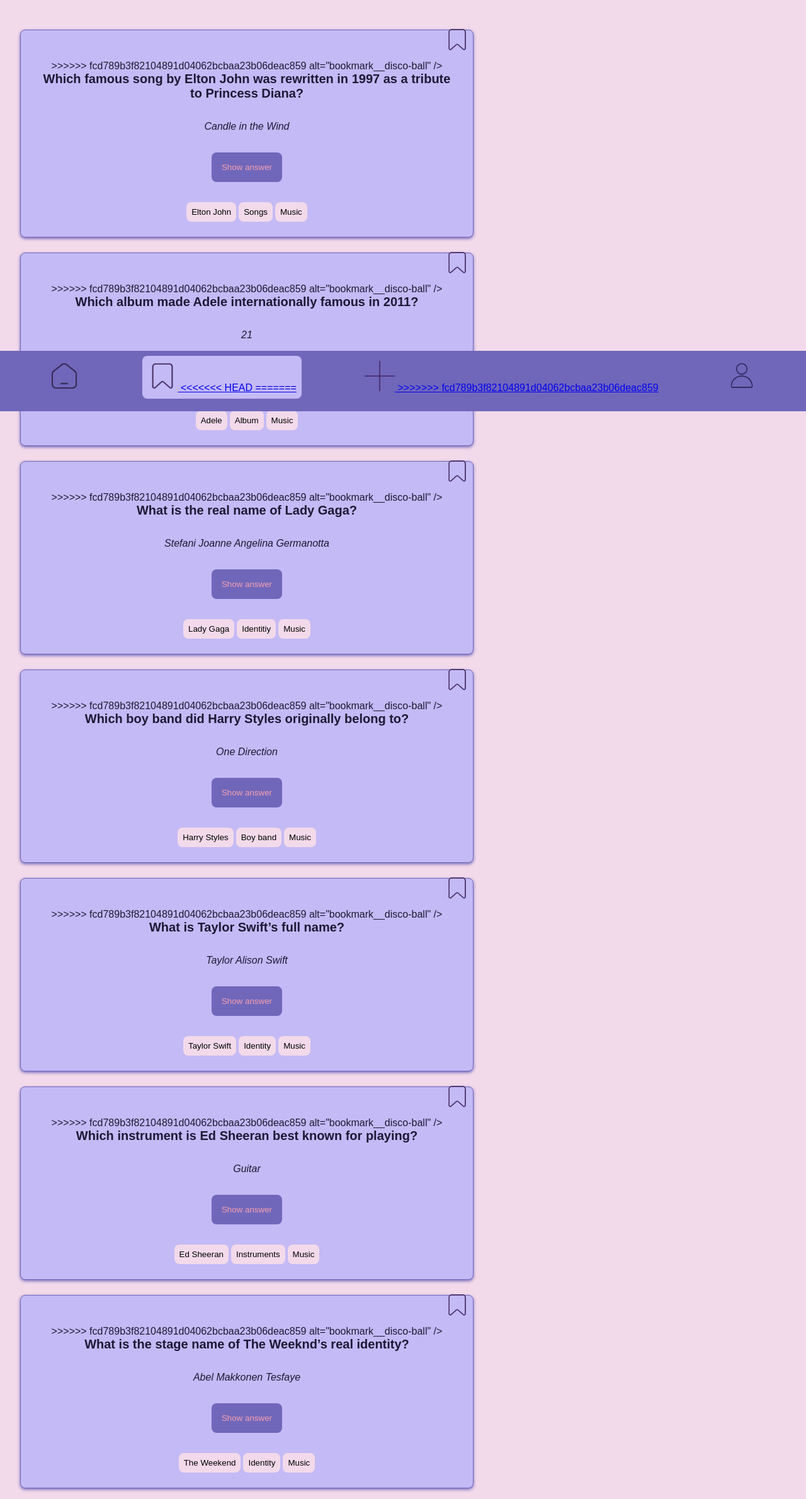
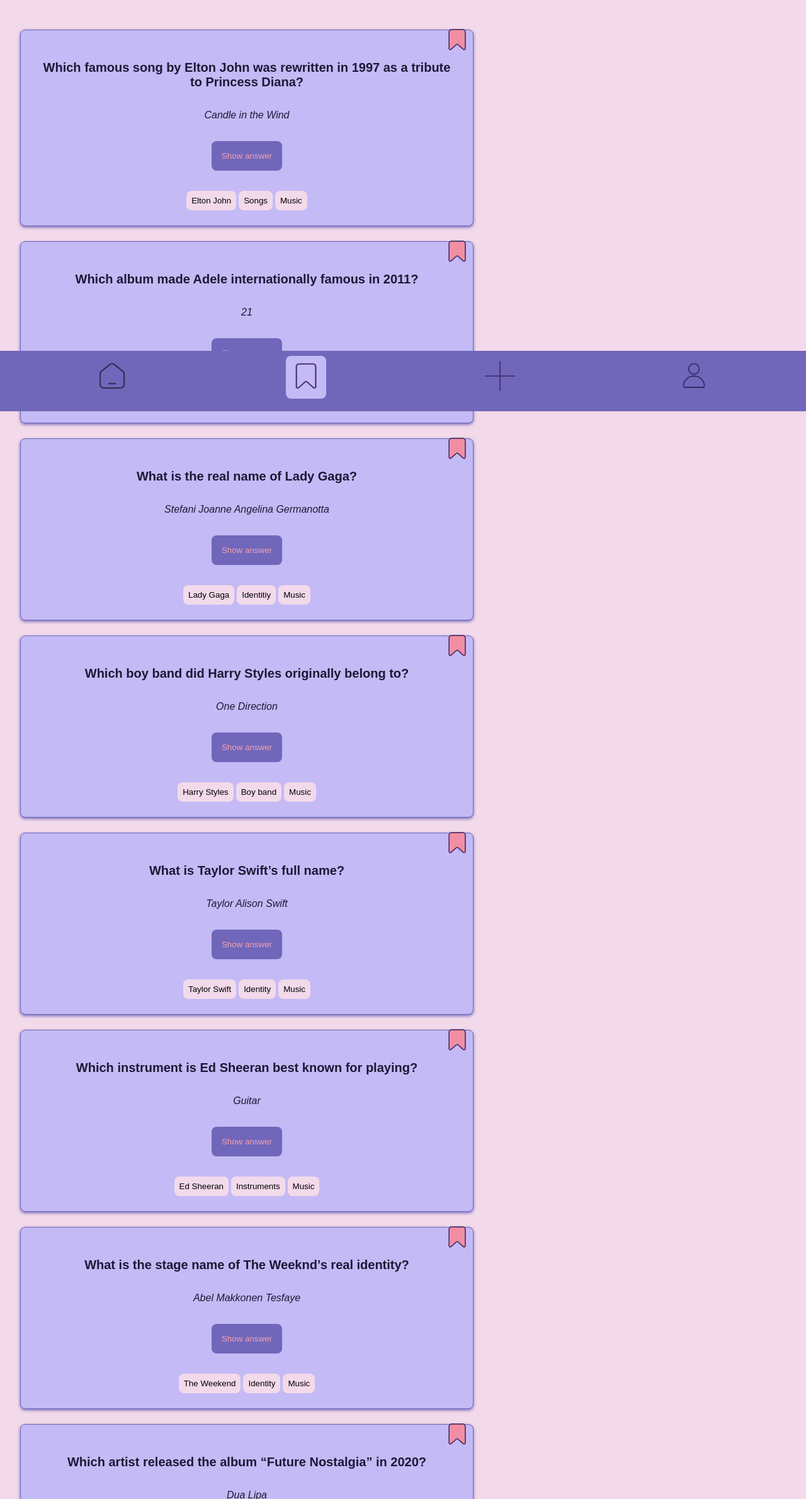
Before and after one commit to maria-traut/quiz-app_updated, a plain HTML site: page bookmarks.html in a window 1280 px wide. Shown: the part 147-2527 px from the top of the page at 63% size. Drawn offline with Linux system fonts and the light colour scheme.

Commit message:
solve conflicts

```diff
--- a/bookmarks.html
+++ b/bookmarks.html
@@ -6,11 +6,8 @@
       name="viewport"
       content="width=device-width, initial-scale=1, shrink-to-fit=no"
     />
-<<<<<<< HEAD
-    <link rel="icon" href="./assets/music_violet.png" type="disco-ball-icon" />
-=======
     <link rel="icon" href="./assets/music_violet.png" type="music-note-icon" />
->>>>>>> fcd789b3f82104891d04062bcbaa23b06deac859
+    >>>>>>> fcd789b3f82104891d04062bcbaa23b06deac859
     <title>Music Quiz</title>
     <link rel="stylesheet" href="./styles.css" />
     <script src="./index.js" defer></script>
@@ -27,12 +24,8 @@
         <article class="question-card">
           <img
             class="question-card__bookmark"
-<<<<<<< HEAD
-            src="./assets/ribbon_dark.png"
-=======
             src="./assets/ribbon_active_salmon_dark.png"
->>>>>>> fcd789b3f82104891d04062bcbaa23b06deac859
-            alt="bookmark__disco-ball"
+            alt="bookmark__ribbon-dark"
           />
           <h3 class="question-card__question">
             Which famous song by Elton John was rewritten in 1997 as a tribute
@@ -54,12 +47,8 @@
         <article class="question-card">
           <img
             class="question-card__bookmark"
-<<<<<<< HEAD
-            src="./assets/ribbon_dark.png"
-=======
             src="./assets/ribbon_active_salmon_dark.png"
->>>>>>> fcd789b3f82104891d04062bcbaa23b06deac859
-            alt="bookmark__disco-ball"
+            alt="bookmark__ribbon-dark"
           />
           <h3 class="question-card__question">
             Which album made Adele internationally famous in 2011?
@@ -76,11 +65,7 @@
         <article class="question-card">
           <img
             class="question-card__bookmark"
-<<<<<<< HEAD
-            src="./assets/ribbon_dark.png"
-=======
             src="./assets/ribbon_active_salmon_dark.png"
->>>>>>> fcd789b3f82104891d04062bcbaa23b06deac859
             alt="bookmark__disco-ball"
           />
           <h3 class="question-card__question">
@@ -100,11 +85,7 @@
         <article class="question-card">
           <img
             class="question-card__bookmark"
-<<<<<<< HEAD
-            src="./assets/ribbon_dark.png"
-=======
             src="./assets/ribbon_active_salmon_dark.png"
->>>>>>> fcd789b3f82104891d04062bcbaa23b06deac859
             alt="bookmark__disco-ball"
           />
           <h3 class="question-card__question">
@@ -122,11 +103,7 @@
         <article class="question-card">
           <img
             class="question-card__bookmark"
-<<<<<<< HEAD
-            src="./assets/ribbon_dark.png"
-=======
             src="./assets/ribbon_active_salmon_dark.png"
->>>>>>> fcd789b3f82104891d04062bcbaa23b06deac859
             alt="bookmark__disco-ball"
           />
           <h3 class="question-card__question">
@@ -144,11 +121,7 @@
         <article class="question-card">
           <img
             class="question-card__bookmark"
-<<<<<<< HEAD
-            src="./assets/ribbon_dark.png"
-=======
             src="./assets/ribbon_active_salmon_dark.png"
->>>>>>> fcd789b3f82104891d04062bcbaa23b06deac859
             alt="bookmark__disco-ball"
           />
           <h3 class="question-card__question">
@@ -166,11 +139,7 @@
         <article class="question-card">
           <img
             class="question-card__bookmark"
-<<<<<<< HEAD
-            src="./assets/ribbon_dark.png"
-=======
             src="./assets/ribbon_active_salmon_dark.png"
->>>>>>> fcd789b3f82104891d04062bcbaa23b06deac859
             alt="bookmark__disco-ball"
           />
           <h3 class="question-card__question">
@@ -188,11 +157,7 @@
         <article class="question-card">
           <img
             class="question-card__bookmark"
-<<<<<<< HEAD
-            src="./assets/ribbon_dark.png"
-=======
             src="./assets/ribbon_active_salmon_dark.png"
->>>>>>> fcd789b3f82104891d04062bcbaa23b06deac859
             alt="bookmark__disco-ball"
           />
           <h3 class="question-card__question">
@@ -210,11 +175,7 @@
         <article class="question-card">
           <img
             class="question-card__bookmark"
-<<<<<<< HEAD
-            src="./assets/ribbon_dark.png"
-=======
             src="./assets/ribbon_active_salmon_dark.png"
->>>>>>> fcd789b3f82104891d04062bcbaa23b06deac859
             alt="bookmark__disco-ball"
           />
           <h3 class="question-card__question">
@@ -233,11 +194,7 @@
         <article class="question-card">
           <img
             class="question-card__bookmark"
-<<<<<<< HEAD
-            src="./assets/ribbon_dark.png"
-=======
             src="./assets/ribbon_active_salmon_dark.png"
->>>>>>> fcd789b3f82104891d04062bcbaa23b06deac859
             alt="bookmark__disco-ball"
           />
           <h3 class="question-card__question">
@@ -264,14 +221,11 @@
           <li class="nav-icon--active">
             <a href="bookmarks.html">
               <img src="./assets/ribbon_dark.png" alt="bookmarks" />
-<<<<<<< HEAD
-=======
             </a>
           </li>
           <li class="nav-icon">
             <a href="form.html">
               <img src="./assets/add.png" alt="added-questions" />
->>>>>>> fcd789b3f82104891d04062bcbaa23b06deac859
             </a>
           </li>
           <li class="nav-icon">
```
Also changed, not shown: profile.html (+1 -29 lines).
